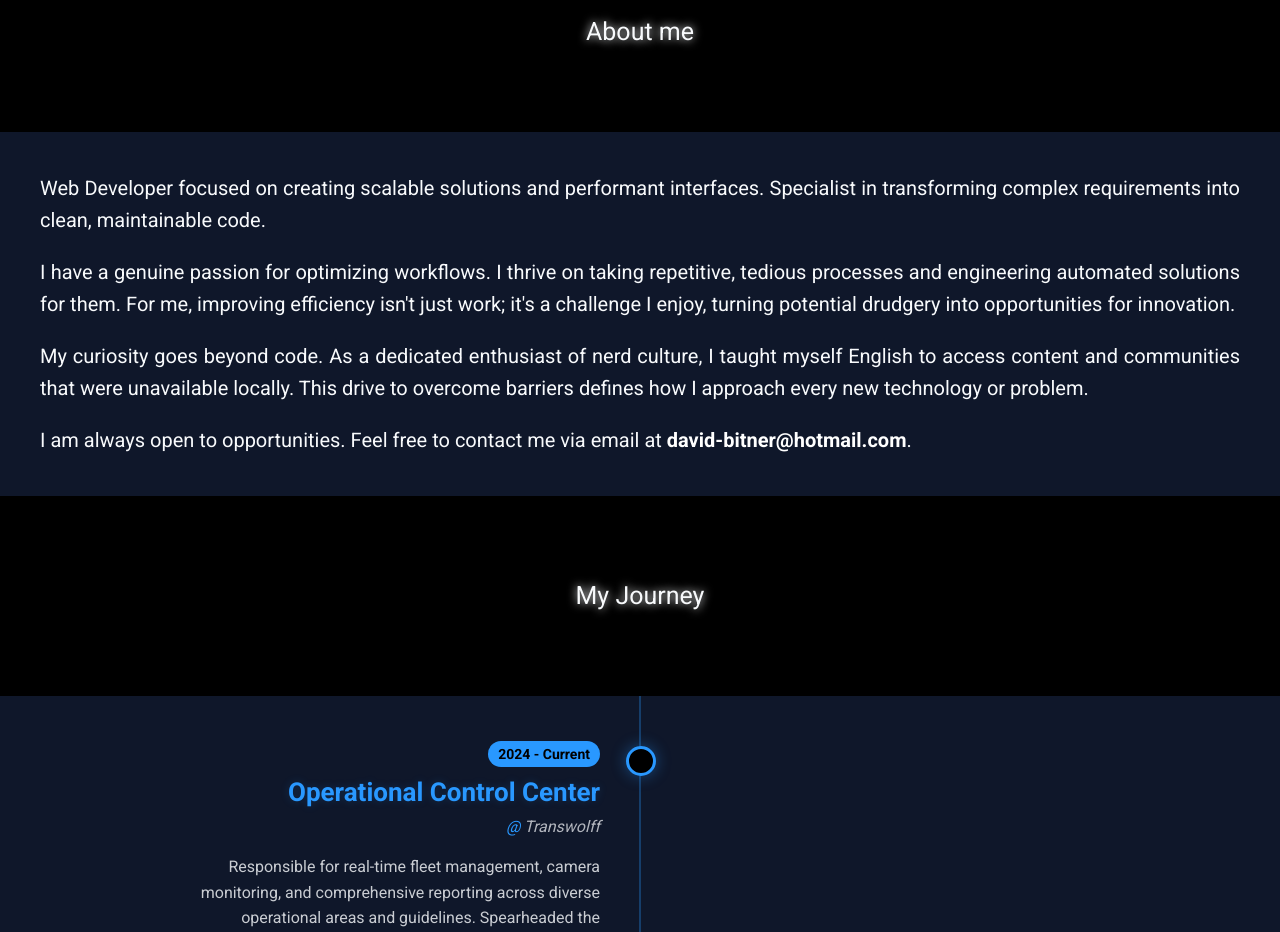
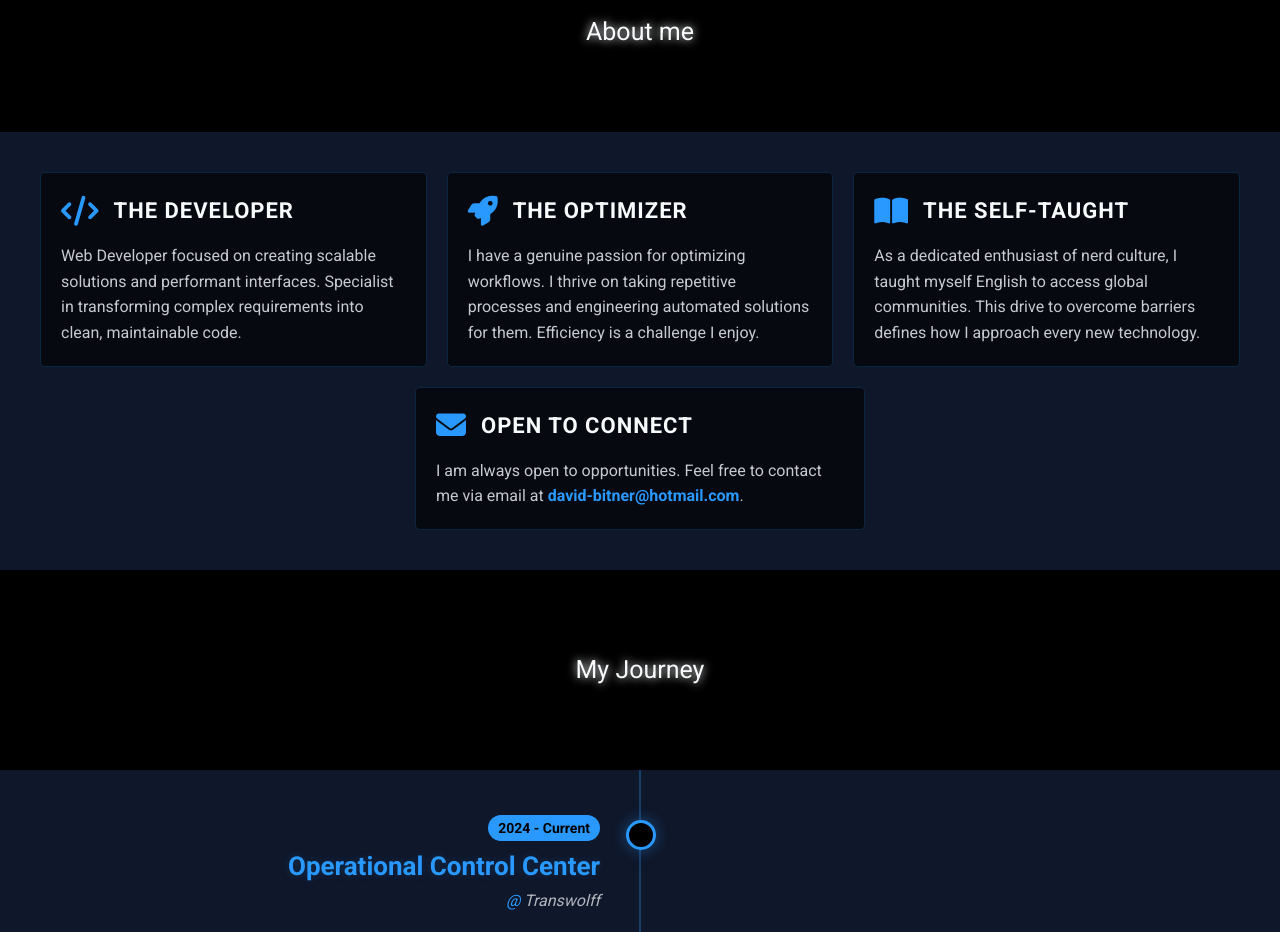
Before and after one commit to DavidBitner/resume, a website with bundled scripts: page index.html in a window 1280 px wide. Shown: the part 1540-2472 px from the top of the page. Built offline with nearby package versions, Linux system fonts and the light colour scheme.

Commit message:
Update project
Added a new other-project and made some changes to the about me section of the website

```diff
--- a/src/js/data.js
+++ b/src/js/data.js
@@ -1,16 +1,48 @@
 export const data = {
   about: {
     en: [
-      "Web Developer focused on creating scalable solutions and performant interfaces. Specialist in transforming complex requirements into clean, maintainable code.",
-      "I have a genuine passion for optimizing workflows. I thrive on taking repetitive, tedious processes and engineering automated solutions for them. For me, improving efficiency isn't just work; it's a challenge I enjoy, turning potential drudgery into opportunities for innovation.",
-      "My curiosity goes beyond code. As a dedicated enthusiast of nerd culture, I taught myself English to access content and communities that were unavailable locally. This drive to overcome barriers defines how I approach every new technology or problem.",
-      "I am always open to opportunities. Feel free to contact me via email at <a href='mailto:david-bitner@hotmail.com'>david-bitner@hotmail.com</a>.",
+      {
+        icon: "fa-code",
+        title: "The Developer",
+        text: "Web Developer focused on creating scalable solutions and performant interfaces. Specialist in transforming complex requirements into clean, maintainable code.",
+      },
+      {
+        icon: "fa-rocket",
+        title: "The Optimizer",
+        text: "I have a genuine passion for optimizing workflows. I thrive on taking repetitive processes and engineering automated solutions for them. Efficiency is a challenge I enjoy.",
+      },
+      {
+        icon: "fa-book-open",
+        title: "The Self-Taught",
+        text: "As a dedicated enthusiast of nerd culture, I taught myself English to access global communities. This drive to overcome barriers defines how I approach every new technology.",
+      },
+      {
+        icon: "fa-envelope",
+        title: "Open to Connect",
+        text: "I am always open to opportunities. Feel free to contact me via email at <a href='mailto:david-bitner@hotmail.com'>david-bitner@hotmail.com</a>.",
+      },
     ],
     pt: [
-      "Desenvolvedor Web focado em criar soluções escaláveis e interfaces performáticas. Especialista em transformar requisitos complexos em código limpo e manutenível.",
-      "Tenho uma paixão genuína por otimizar fluxos de trabalho. Adoro pegar processos repetitivos e maçantes e criar soluções automatizadas para eles. Para mim, melhorar a eficiência não é apenas trabalho; é um desafio divertido, transformando tarefas tediosas em oportunidades de inovação.",
-      "Minha curiosidade vai além do código. Como um entusiasta da cultura nerd, aprendi inglês sozinho para acessar conteúdos e comunidades que eram inacessíveis localmente. Essa vontade de superar barreiras define como abordo cada nova tecnologia ou problema.",
-      "Estou sempre aberto a oportunidades. Sinta-se à vontade para entrar em contato comigo através do email <a href='mailto:david-bitner@hotmail.com'>david-bitner@hotmail.com</a>.",
+      {
+        icon: "fa-code",
+        title: "O Desenvolvedor",
+        text: "Desenvolvedor Web focado em criar soluções escaláveis e interfaces performáticas. Especialista em transformar requisitos complexos em código limpo e manutenível.",
+      },
+      {
+        icon: "fa-rocket",
+        title: "O Otimizador",
+        text: "Tenho uma paixão genuína por otimizar fluxos de trabalho. Adoro pegar processos repetitivos e criar soluções automatizadas. Melhorar a eficiência é um desafio divertido.",
+      },
+      {
+        icon: "fa-book-open",
+        title: "O Autodidata",
+        text: "Como um entusiasta da cultura nerd, aprendi inglês sozinho para acessar comunidades globais. Esse ímpeto de superar barreiras define como encaro cada nova tecnologia.",
+      },
+      {
+        icon: "fa-envelope",
+        title: "Contato",
+        text: "Estou sempre aberto a oportunidades. Sinta-se à vontade para me contatar por e-mail em <a href='mailto:david-bitner@hotmail.com'>david-bitner@hotmail.com</a>.",
+      },
     ],
   },
 
@@ -201,6 +233,13 @@ export const data = {
       imgCover: "projects/dictionary.png",
     },
     {
+      id: "other-excalibur",
+      highlight: false,
+      title: "Excalibur",
+      link: "https://davidbitner.github.io/excalibur-rain/",
+      imgCover: "projects/excalibur.png",
+    },
+    {
       id: "other-odp",
       highlight: false,
       title: "ODP",
--- a/src/js/script.js
+++ b/src/js/script.js
@@ -93,7 +93,17 @@ class App {
     const aboutGrid = document.querySelector(".about__grid");
     if (aboutGrid) {
       aboutGrid.innerHTML = data.about[this.currentLang]
-        .map((p) => `<p>${p}</p>`)
+        .map(
+          (item) => `
+          <div class="about__card">
+            <div class="about__card--header">
+              <i class="fa-solid ${item.icon}"></i>
+              <h3>${item.title}</h3>
+            </div>
+            <p>${item.text}</p>
+          </div>
+        `,
+        )
         .join("");
     }
 
--- a/src/sass/_sections.scss
+++ b/src/sass/_sections.scss
@@ -162,16 +162,68 @@
 // -----------------------------------------------------------------------------
 // ABOUT
 // -----------------------------------------------------------------------------
-.about__grid {
-  display: grid;
-  gap: $gap;
-  font-size: 2rem;
-  padding: $padding-size;
-  text-align: justify;
-  a {
-    color: white;
-    text-decoration: none;
-    font-weight: bold;
+.about {
+  &__grid {
+    display: flex;
+    flex-wrap: wrap;
+    justify-content: center;
+    padding: $padding-size;
+    gap: $gap;
+  }
+
+  &__card {
+    // Mesma lógica de tamanho dos projetos para manter consistência
+    flex: 1 1 30rem;
+    max-width: 45rem;
+    background-color: rgba($color-black, 0.6); // Transparente para ver o canvas
+    padding: $padding-small;
+    border-radius: $border-radius;
+    border: 1px solid rgba($color-primary, 0.2);
+    transition: all 0.3s ease;
+    cursor: default;
+    pointer-events: all; // Permite interação sem bloquear o canvas
+
+    &:hover {
+      transform: translateY(-5px);
+      border-color: $color-primary;
+      box-shadow: 0 5px 15px rgba($color-primary, 0.2);
+      background-color: rgba($color-black, 0.8);
+    }
+
+    &--header {
+      display: flex;
+      align-items: center;
+      gap: 1.5rem;
+      margin-bottom: 1.5rem;
+
+      i {
+        font-size: 3rem;
+        color: $color-primary;
+      }
+
+      h3 {
+        font-size: 2.2rem;
+        color: $color-white;
+        text-transform: uppercase;
+        letter-spacing: 1px;
+      }
+    }
+
+    p {
+      font-size: 1.6rem;
+      color: rgba($color-white, 0.8);
+      line-height: 1.6;
+      text-align: left;
+
+      a {
+        color: $color-primary;
+        text-decoration: none;
+        font-weight: bold;
+        &:hover {
+          text-decoration: underline;
+        }
+      }
+    }
   }
 }
 
```
Also changed, not shown: src/css/style.css, src/css/style.min.css, src/img/projects/excalibur.png (added), 2 other files.
